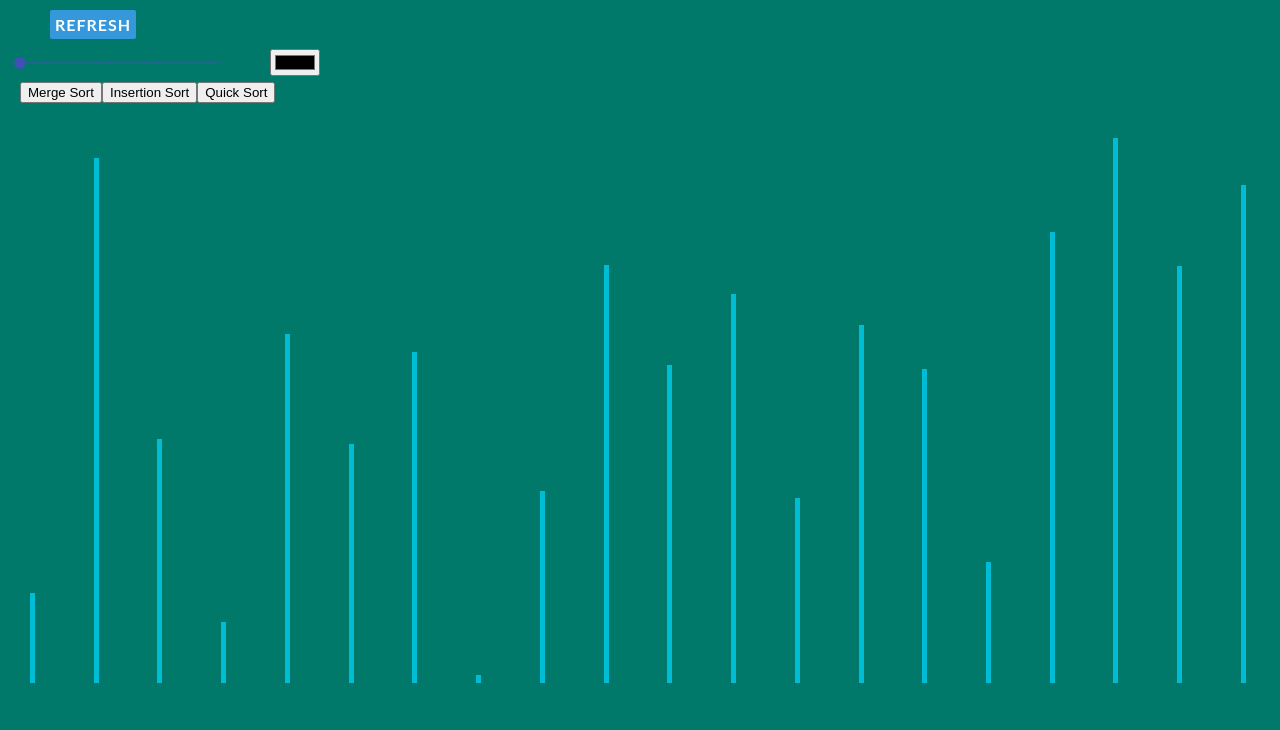
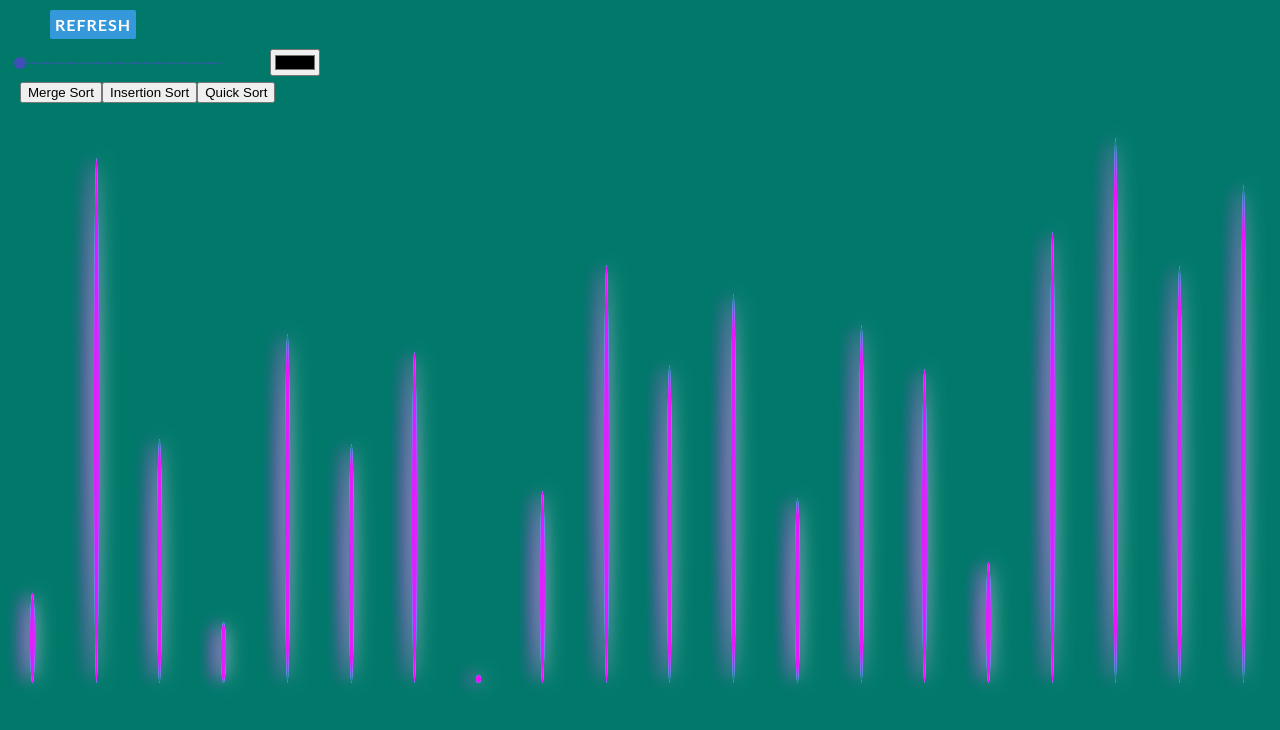
Before and after one commit to Roman1510/sorting-algorithms, a React (Create React App) app: page / in a window 1280 px wide. Shown: the top 730 px of the page. Built offline with nearby package versions, Linux system fonts and the light colour scheme.

Commit message:
made glow effect

```diff
--- a/src/components/App.jsx
+++ b/src/components/App.jsx
@@ -49,7 +49,7 @@ function App() {
               }}
             />
           </div>
-          <input type="color" />
+          <input id="color-picker" type="color" />
         </div>
 
         <div className="sorting-buttons">
--- a/src/index.css
+++ b/src/index.css
@@ -1,7 +1,7 @@
 body {
   margin: 0;
-  font-family: -apple-system, BlinkMacSystemFont, 'Segoe UI', 'Roboto', 'Oxygen',
-    'Ubuntu', 'Cantarell', 'Fira Sans', 'Droid Sans', 'Helvetica Neue',
+  font-family: -apple-system, BlinkMacSystemFont, "Segoe UI", "Roboto", "Oxygen",
+    "Ubuntu", "Cantarell", "Fira Sans", "Droid Sans", "Helvetica Neue",
     sans-serif;
   -webkit-font-smoothing: antialiased;
   -moz-osx-font-smoothing: grayscale;
@@ -9,33 +9,36 @@ body {
 }
 
 code {
-  font-family: source-code-pro, Menlo, Monaco, Consolas, 'Courier New',
+  font-family: source-code-pro, Menlo, Monaco, Consolas, "Courier New",
     monospace;
 }
 #root {
   align-items: center;
 }
 .line {
-  background-color:#00bcd4;
-  transition: height .5s;
-  /* to use this feature fully I will need to make dynamic render in react: first I render the array, then I will give the rest of the elements 0 value for .1s, then I will make it normal as randomized, so that the animation will take place normally */
+  background-color: #000000;
+  transition: height 0.5s;
+  background-color: #0ff;
+  border-radius: 50%;
+  box-shadow: inset 10px 0 20px #f0f, inset -9px 0 20px #0ff, 0 0 18px #fff,
+    -8px 0 15px #f0f;
 }
 .graph {
   width: 95%;
   padding: 30px;
-  display:flex;
+  display: flex;
   align-items: flex-end;
-  height:550px;
+  height: 550px;
   justify-content: space-between;
 }
 .divslider {
-  margin-left:20px
+  margin-left: 20px;
 }
 /* BUTTONS */
 .btn {
   text-decoration: none;
   border: none;
-  font-family: 'Lato';
+  font-family: "Lato";
   font-size: inherit;
   color: inherit;
   background: none;
@@ -55,7 +58,7 @@ code {
 }
 
 .btn:after {
-  content: '';
+  content: "";
   position: absolute;
   z-index: -1;
   -webkit-transition: all 0.3s;
@@ -65,7 +68,7 @@ code {
 
 /* Pseudo elements for icons */
 .btn:before {
-  font-family: 'FontAwesome';
+  font-family: "FontAwesome";
   font-style: normal;
   font-weight: normal;
   font-variant: normal;
@@ -75,12 +78,10 @@ code {
   -webkit-font-smoothing: antialiased;
 }
 
-
 /* Icon separator */
 
-
 .btn-sep:before {
-  background: rgba(0,0,0,0.15);
+  background: rgba(0, 0, 0, 0.15);
 }
 
 /* Button 1 */
@@ -114,5 +115,7 @@ code {
   width: 300px;
   display: flex;
   justify-content: space-between;
+}
 
+#color-picker {
 }
```
Also changed, not shown: src/randomizing/RandomizeArray.js (indentation only), 1 other file (tests, documents, lock files or other folders).
